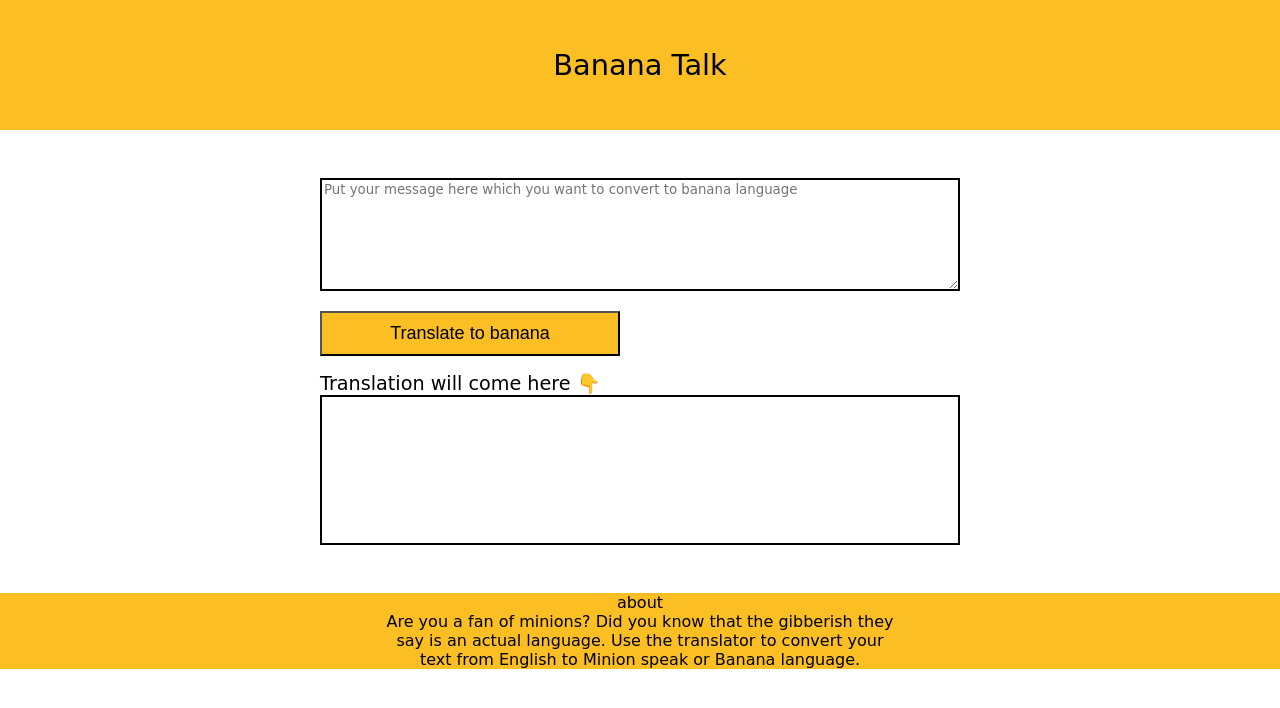
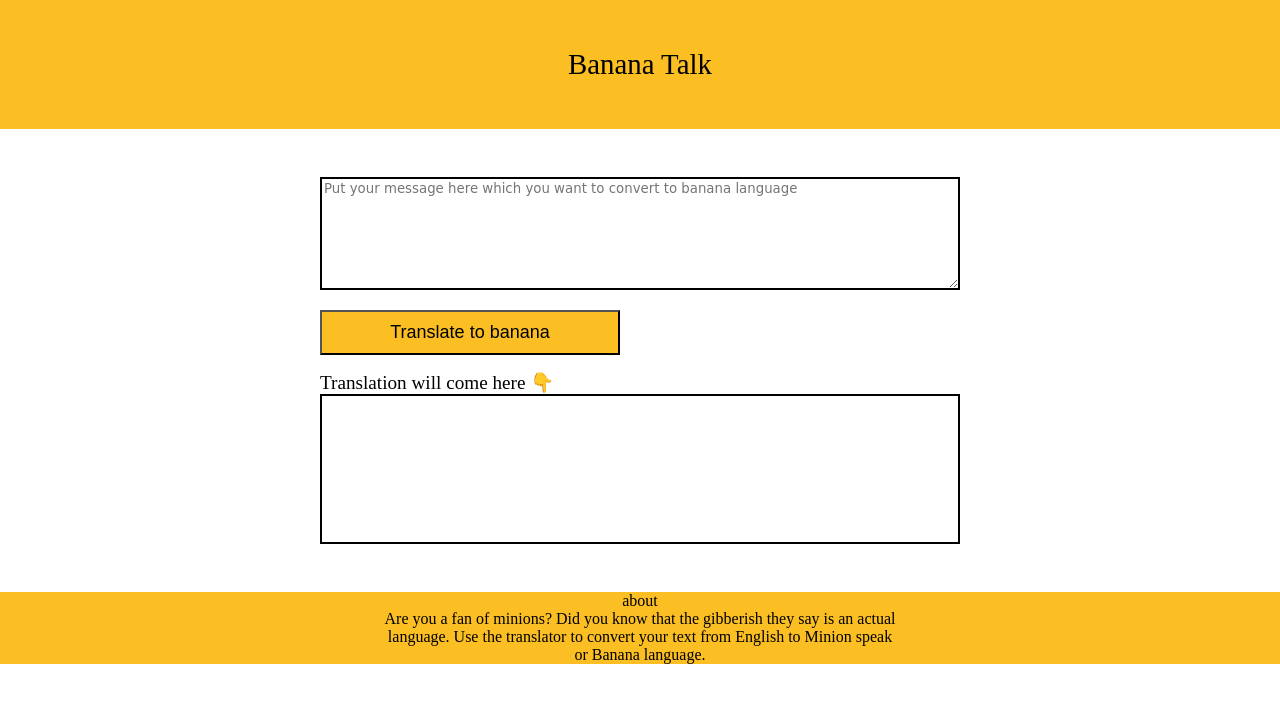
Before and after one commit to rohitmane9022/Banana-Talk, a plain HTML site: page index.html in a window 1280 px wide. Drawn offline with Linux system fonts and the light colour scheme.

Commit message:
Update style.css

```diff
--- a/style.css
+++ b/style.css
@@ -3,7 +3,7 @@
 }
 
 body {
-    font-family: 'Patrick Hand', cursive;
+    /* font-family: 'Patrick Hand', cursive; */
 
 }
 
```
